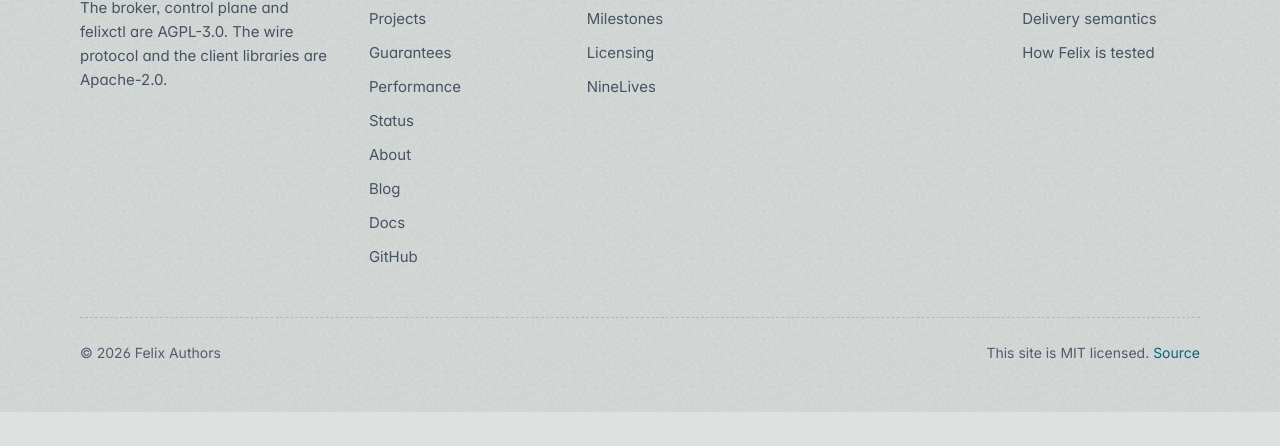
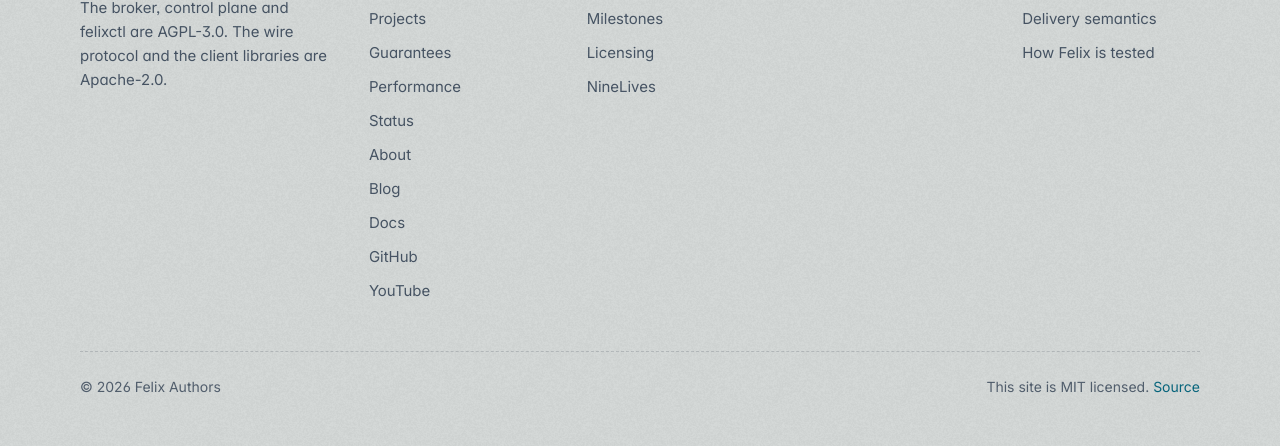
Before and after one commit to GetFelix/getfelix.github.io, a plain HTML site: page static/index.html in a window 1280 px wide. Shown: the part 9173-9619 px from the top of the page. Before the commit the page ends 9585 px from the top, so only its background shows below. Drawn offline with Linux system fonts and the light colour scheme; animation ran at ten frames a second.

Commit message:
Add the YouTube channel to the footer

```diff
--- a/static/index.html
+++ b/static/index.html
@@ -1027,6 +1027,7 @@ cargo run -p felix-gateway</code></pre>
           <li><a href="/blog/">Blog</a></li>
           <li><a href="https://docs.getfelix.dev">Docs</a></li>
           <li><a href="https://github.com/GetFelix">GitHub</a></li>
+          <li><a href="https://www.youtube.com/@GetFelix">YouTube</a></li>
         </ul>
       </nav>
       <nav aria-labelledby="f-project">
```
Also changed, not shown: templates/footer.html (+1 -0 lines).
